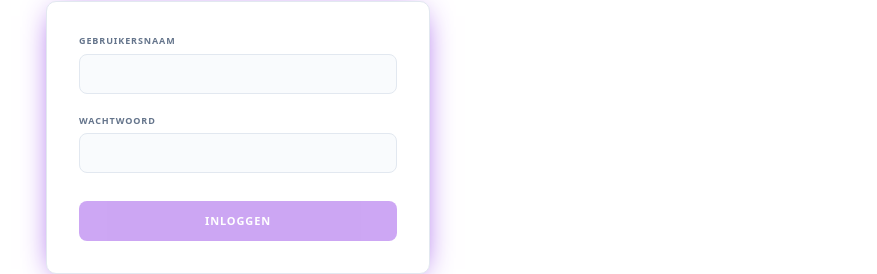
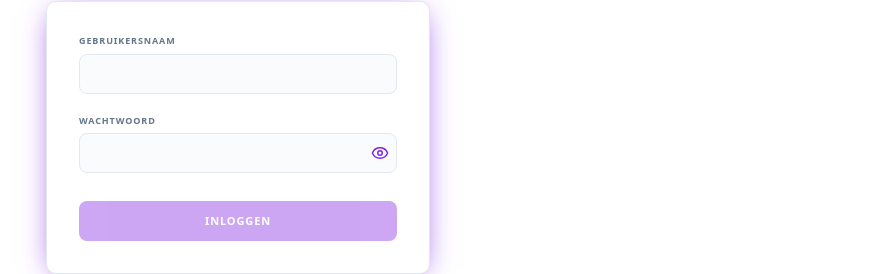
Before and after one commit to SELab-2/viernulvier-4, a Nuxt app in the folder frontend/: page /admin/login in a window 1280 px wide. Shown: the part 310-584 px from the top of the page, without its empty margins (402-1279 px from the left). Built offline with nearby package versions, Linux system fonts and the light colour scheme.

Commit message:
Added an eye icon to show/hide the password

```diff
--- a/frontend/app/pages/admin/login/index.vue
+++ b/frontend/app/pages/admin/login/index.vue
@@ -1,5 +1,6 @@
 <script setup lang="ts">
 import { ROUTES } from "~/utils/routes";
+import { Eye, EyeOff } from "lucide-vue-next";
 
 const { login } = useAuth();
 
@@ -7,6 +8,7 @@ const username = ref("");
 const password = ref("");
 const error = ref<string | null>(null);
 const loading = ref(false);
+const showPassword = ref(false);
 const { t } = useI18n();
 
 // This makes sure that the login does not use the default layout with the header and footer.
@@ -14,7 +16,12 @@ definePageMeta({
   layout: false,
 });
 
+const togglePassword = () => {
+  showPassword.value = !showPassword.value;
+};
+
 async function handleLogin() {
+  showPassword.value = false;
   error.value = null;
   loading.value = true;
 
@@ -98,14 +105,36 @@ async function handleLogin() {
             >
               {{ t("login.password") }}
             </label>
+
+            <div class="relative">
               <input
                 v-model="password"
-              type="password"
+                :type="showPassword ? 'text' : 'password'"
                 autocomplete="current-password"
                 required
                 :disabled="loading"
-              class="h-10 w-full rounded-md border border-border bg-muted/40 px-3 text-[13px] text-foreground placeholder:text-muted-foreground outline-none transition-all focus:border-accent focus:ring-2 focus:ring-ring disabled:opacity-50"
+                class="h-10 w-full rounded-md border border-border bg-muted/40 px-3 pr-10 text-[13px] text-foreground placeholder:text-muted-foreground outline-none transition-all focus:border-accent focus:ring-2 focus:ring-ring disabled:opacity-50"
               />
+
+              <!-- Toggle button -->
+              <button
+                type="button"
+                @click="togglePassword"
+                class="absolute right-2 top-1/2 -translate-y-1/2 text-muted-foreground hover:text-foreground transition"
+                tabindex="-1"
+              >
+                <Eye
+                  v-if="!showPassword"
+                  :size="18"
+                  class="text-accent hover:opacity-80 transition"
+                />
+                <EyeOff
+                  v-else
+                  :size="18"
+                  class="text-accent hover:opacity-80 transition"
+                />
+              </button>
+            </div>
           </div>
 
           <!-- Submit -->
```
Lines whose indentation alone changed are shown as unchanged.
